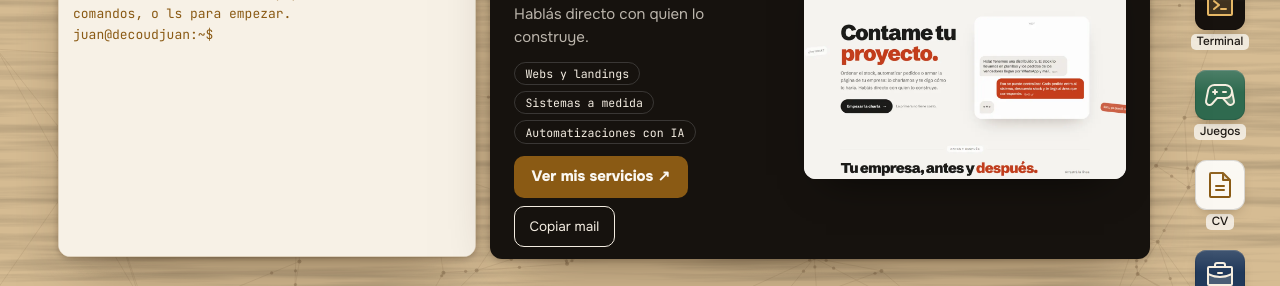
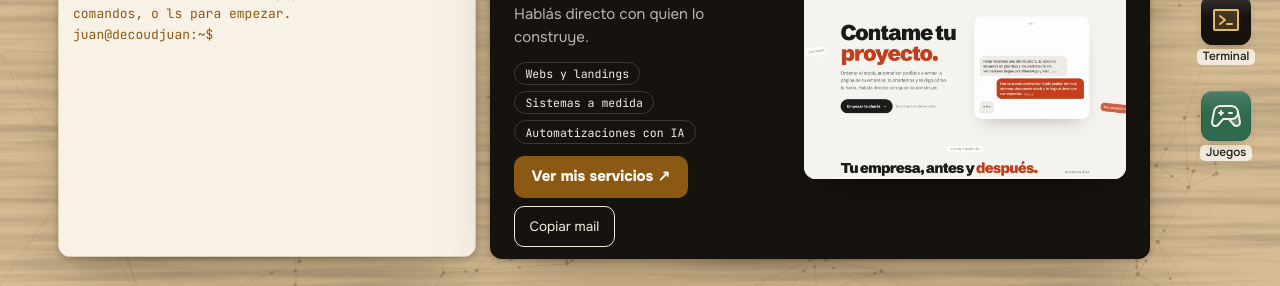
Before and after one commit to DecoudJuan/DecoudJuan.github.io, an Astro site: page / in a window 1280 px wide. Shown: the part 439-725 px from the top of the page. Built offline with nearby package versions, Linux system fonts and the light colour scheme; Astro itself is replaced by a stand-in of ours.

Commit message:
feat: íconos del escritorio en grilla, como en Windows
El escritorio se divide en casilleros contados desde la esquina superior derecha.
Al arrastrar se marca el casillero de destino y al soltar el ícono cae en el más
cercano libre; varios íconos seleccionados se mueven juntos. La ubicación se
guarda en el navegador.

```diff
--- a/src/components/os/Desktop.tsx
+++ b/src/components/os/Desktop.tsx
@@ -36,6 +36,38 @@ const ORDER: AppId[] = ['about', 'records', 'player', 'terminal', 'notes', 'musi
 /** Apps shown in the menu bar, the desktop icons and the phone home screen. */
 const LAUNCH: AppId[] = ['about', 'records', 'notes', 'music', 'terminal', 'games', 'cv', 'hire'];
 const WALLS = ['auto', 'roble', 'nogal', 'noche'] as const;
+
+/** Desktop icon grid: cells counted from the top-right corner of the desk. */
+type Cell = { c: number; r: number };
+const CELL_W = 100, CELL_H = 96, GRID_X = 4, GRID_Y = MENU + 8;
+const key = (x: Cell) => `${x.c}:${x.r}`;
+const gridFor = (W: number, H: number) => ({ cols: Math.max(1, Math.floor((W - GRID_X) / CELL_W)), rows: Math.max(1, Math.floor((H - GRID_Y - DOCK) / CELL_H)) });
+function nearestFree(want: Cell, taken: Set<string>, g: { cols: number; rows: number }): Cell {
+  for (let d = 0; d < g.cols + g.rows; d++) {
+    for (let dc = -d; dc <= d; dc++) for (let dr = -d; dr <= d; dr++) {
+      if (Math.max(Math.abs(dc), Math.abs(dr)) !== d) continue;
+      const c = { c: want.c + dc, r: want.r + dr };
+      if (c.c >= 0 && c.r >= 0 && c.c < g.cols && c.r < g.rows && !taken.has(key(c))) return c;
+    }
+  }
+  return want;
+}
+/** Saved cells where they still fit; everything else fills the right-hand columns top to bottom. */
+function placeIcons(saved: Partial<Record<AppId, Cell>>, g: { cols: number; rows: number }): Record<AppId, Cell> {
+  const out = {} as Record<AppId, Cell>, taken = new Set<string>();
+  LAUNCH.forEach((id) => {
+    const s = saved[id];
+    if (s && s.c < g.cols && s.r < g.rows && !taken.has(key(s))) { out[id] = s; taken.add(key(s)); }
+  });
+  let n = 0;
+  LAUNCH.forEach((id) => {
+    if (out[id]) return;
+    let c: Cell;
+    do { c = { c: Math.floor(n / g.rows), r: n % g.rows }; n++; } while (taken.has(key(c)));
+    out[id] = c; taken.add(key(c));
+  });
+  return out;
+}
 type Wall = (typeof WALLS)[number];
 
 /** Initial layout as a function of the desk size, so big screens get big windows instead of empty wood. */
@@ -106,43 +138,46 @@ function Os() {
   const [sel, setSel] = useState<AppId[]>([]);
   const [box, setBox] = useState<{ x0: number; y0: number; x1: number; y1: number } | null>(null);
   const iconRefs = useRef<Partial<Record<AppId, HTMLButtonElement | null>>>({});
-  // Icons can be dragged around the desk (several at once if selected); offsets are remembered.
-  const [iconPos, setIconPos] = useState<Partial<Record<AppId, { x: number; y: number }>>>({});
+  // Icons live on a grid, like Windows: the desk is split into cells counted from the top-right
+  // corner. Dragging moves the icon freely; on drop it snaps to the nearest free cell.
+  const [cells, setCells] = useState<Partial<Record<AppId, Cell>>>({});
+  const [drag, setDrag] = useState<{ ids: AppId[]; dx: number; dy: number; target: Cell | null } | null>(null);
   const dragged = useRef(false);
-  useEffect(() => { try { setIconPos(JSON.parse(localStorage.getItem('icons') || '{}')); } catch { /* ignore */ } }, []);
+  useEffect(() => { try { setCells(JSON.parse(localStorage.getItem('icon-cells') || '{}')); } catch { /* ignore */ } }, []);
+  const grid = gridFor(size.w, size.h);
+  const placed = placeIcons(cells, grid);
   const dragIcon = (id: AppId) => (e: React.PointerEvent<HTMLButtonElement>) => {
     if (e.pointerType !== 'mouse' || e.button !== 0) return;
     const ids = sel.includes(id) ? sel : [id];
-    const sx = e.clientX, sy = e.clientY, base = { ...iconPos };
-    const el = e.currentTarget;
-    const d = desk.current!.getBoundingClientRect();
-    // Untransformed position of each dragged icon, measured once so the clamp doesn't drift.
-    const home = Object.fromEntries(ids.map((k) => {
-      const b = iconRefs.current[k]!.getBoundingClientRect(), o = base[k] ?? { x: 0, y: 0 };
-      return [k, { left: b.left - o.x - d.left, top: b.top - o.y - d.top, w: b.width, h: b.height }];
-    })) as Record<AppId, { left: number; top: number; w: number; h: number }>;
-    let moved = false;
+    const sx = e.clientX, sy = e.clientY, el = e.currentTarget, from = placed[id];
+    let moved = false, target: Cell | null = null;
     el.setPointerCapture(e.pointerId);
     const move = (ev: PointerEvent) => {
       const dx = ev.clientX - sx, dy = ev.clientY - sy;
       if (!moved && Math.hypot(dx, dy) < 4) return;
       moved = true;
-      setIconPos(() => {
-        const next = { ...base };
-        ids.forEach((k) => {
-          const o = base[k] ?? { x: 0, y: 0 }, h = home[k];
-          // keep every icon inside the desk, below the menu and above the dock
-          next[k] = { x: clamp(o.x + dx, -h.left, d.width - h.left - h.w), y: clamp(o.y + dy, MENU + 4 - h.top, d.height - DOCK - h.top - h.h) };
-        });
-        return next;
-      });
+      // Cells are counted from the right edge, so moving right lowers the column.
+      target = { c: clamp(Math.round(from.c - dx / CELL_W), 0, grid.cols - 1), r: clamp(Math.round(from.r + dy / CELL_H), 0, grid.rows - 1) };
+      setDrag({ ids, dx, dy, target });
     };
     const up = () => {
       el.removeEventListener('pointermove', move); el.removeEventListener('pointerup', up); el.removeEventListener('pointercancel', up);
-      if (moved) {
+      setDrag(null);
+      if (!moved || !target) return;
       dragged.current = true;
-        setIconPos((cur) => { try { localStorage.setItem('icons', JSON.stringify(cur)); } catch { /* ignore */ } return cur; });
-      }
+      const dc = target.c - from.c, dr = target.r - from.r;
+      setCells(() => {
+        const next: Partial<Record<AppId, Cell>> = { ...placed };
+        const taken = new Set(LAUNCH.filter((k) => !ids.includes(k)).map((k) => key(placed[k])));
+        ids.forEach((k) => {
+          const want = { c: clamp(placed[k].c + dc, 0, grid.cols - 1), r: clamp(placed[k].r + dr, 0, grid.rows - 1) };
+          const spot = nearestFree(want, taken, grid);
+          taken.add(key(spot));
+          next[k] = spot;
+        });
+        try { localStorage.setItem('icon-cells', JSON.stringify(next)); } catch { /* ignore */ }
+        return next;
+      });
     };
     el.addEventListener('pointermove', move); el.addEventListener('pointerup', up); el.addEventListener('pointercancel', up);
   };
@@ -320,11 +355,16 @@ function Os() {
       </div>
 
       <div className="icons" aria-label="Escritorio">
-        {LAUNCH.map((id) => (
+        {drag?.target && (
+          <span className="cell-hint" aria-hidden="true" style={{ right: GRID_X + drag.target.c * CELL_W, top: GRID_Y + drag.target.r * CELL_H, width: CELL_W, height: CELL_H }} />
+        )}
+        {LAUNCH.map((id) => {
+          const at = placed[id], moving = drag?.ids.includes(id);
+          return (
             <button
               key={id} type="button" ref={(el) => { iconRefs.current[id] = el; }}
-            className={'icon' + (sel.includes(id) ? ' sel' : '')} aria-pressed={sel.includes(id)}
-            style={iconPos[id] ? { transform: `translate(${iconPos[id]!.x}px, ${iconPos[id]!.y}px)` } : undefined}
+              className={'icon' + (sel.includes(id) ? ' sel' : '') + (moving ? ' moving' : '')} aria-pressed={sel.includes(id)}
+              style={{ right: GRID_X + at.c * CELL_W, top: GRID_Y + at.r * CELL_H, transform: moving ? `translate(${drag!.dx}px, ${drag!.dy}px)` : undefined }}
               onPointerDown={dragIcon(id)}
               // Mouse: click selects, double-click opens (like a desktop). Touch and keyboard: open right away.
               onClick={(e) => {
@@ -335,7 +375,8 @@ function Os() {
             >
               <span className="ic">{ICONS[id]}</span><span className="lb">{t.app[id][0]}</span>
             </button>
-        ))}
+          );
+        })}
       </div>
 
       <div className="widgets">
--- a/src/styles/global.css
+++ b/src/styles/global.css
@@ -62,8 +62,11 @@ main { height: 100%; }
 .menu button:hover { opacity: 1; }
 .menu .r { margin-left: auto; display: flex; gap: 14px; align-items: center; font: 500 .8rem var(--mono); font-variant-numeric: tabular-nums; }
 
-.icons { position: absolute; right: 14px; top: 50px; z-index: 3; display: grid; gap: 4px; }
-.icon { position: relative; z-index: 1; touch-action: none; width: 92px; display: flex; flex-direction: column; align-items: center; gap: 4px; background: none; border: 0; border-radius: 10px; padding: 8px 4px; cursor: pointer; }
+.icons { position: absolute; inset: 0; z-index: 3; pointer-events: none; }
+.icons .icon { position: absolute; pointer-events: auto; transition: right .25s cubic-bezier(.22,1,.36,1), top .25s cubic-bezier(.22,1,.36,1); }
+.icons .icon.moving { transition: none; z-index: 2; opacity: .9; }
+.cell-hint { position: absolute; border-radius: 12px; border: 1.5px dashed color-mix(in srgb, var(--acc) 70%, transparent); background: color-mix(in srgb, var(--acc) 10%, transparent); pointer-events: none; }
+.icon { touch-action: none; width: 100px; height: 96px; justify-content: flex-start; display: flex; flex-direction: column; align-items: center; gap: 4px; background: none; border: 0; border-radius: 10px; padding: 8px 4px; cursor: pointer; }
 .icon .ic { width: 50px; height: 50px; display: block; }
 .icon .lb { font-size: .74rem; font-weight: 500; text-align: center; line-height: 1.2; padding: 1px 6px; border-radius: 5px; background: var(--dock); }
 .icon:hover .lb, .icon:focus-visible .lb { background: var(--acc); color: var(--on-acc); }
```
Lines whose indentation alone changed are shown as unchanged.
